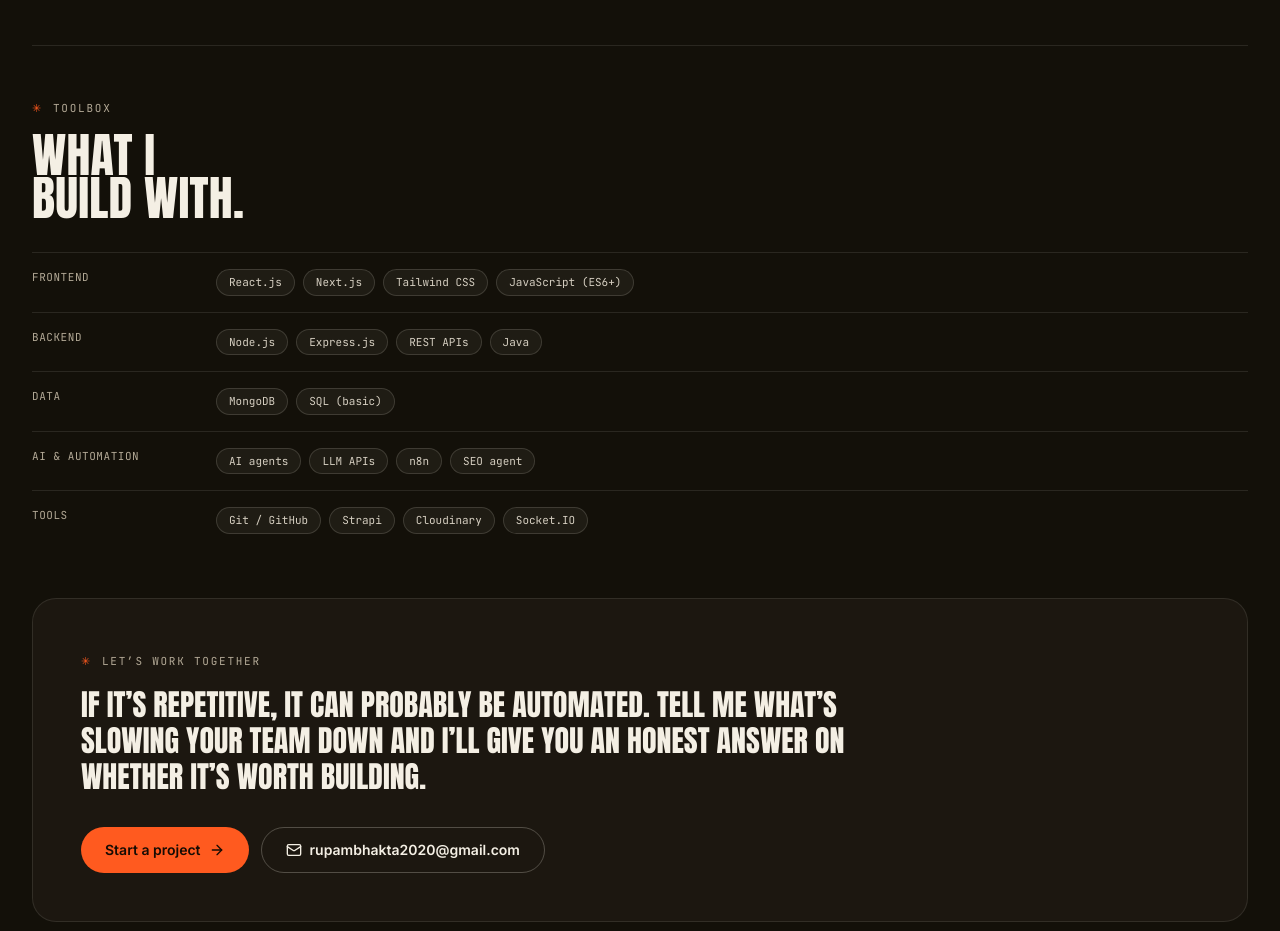
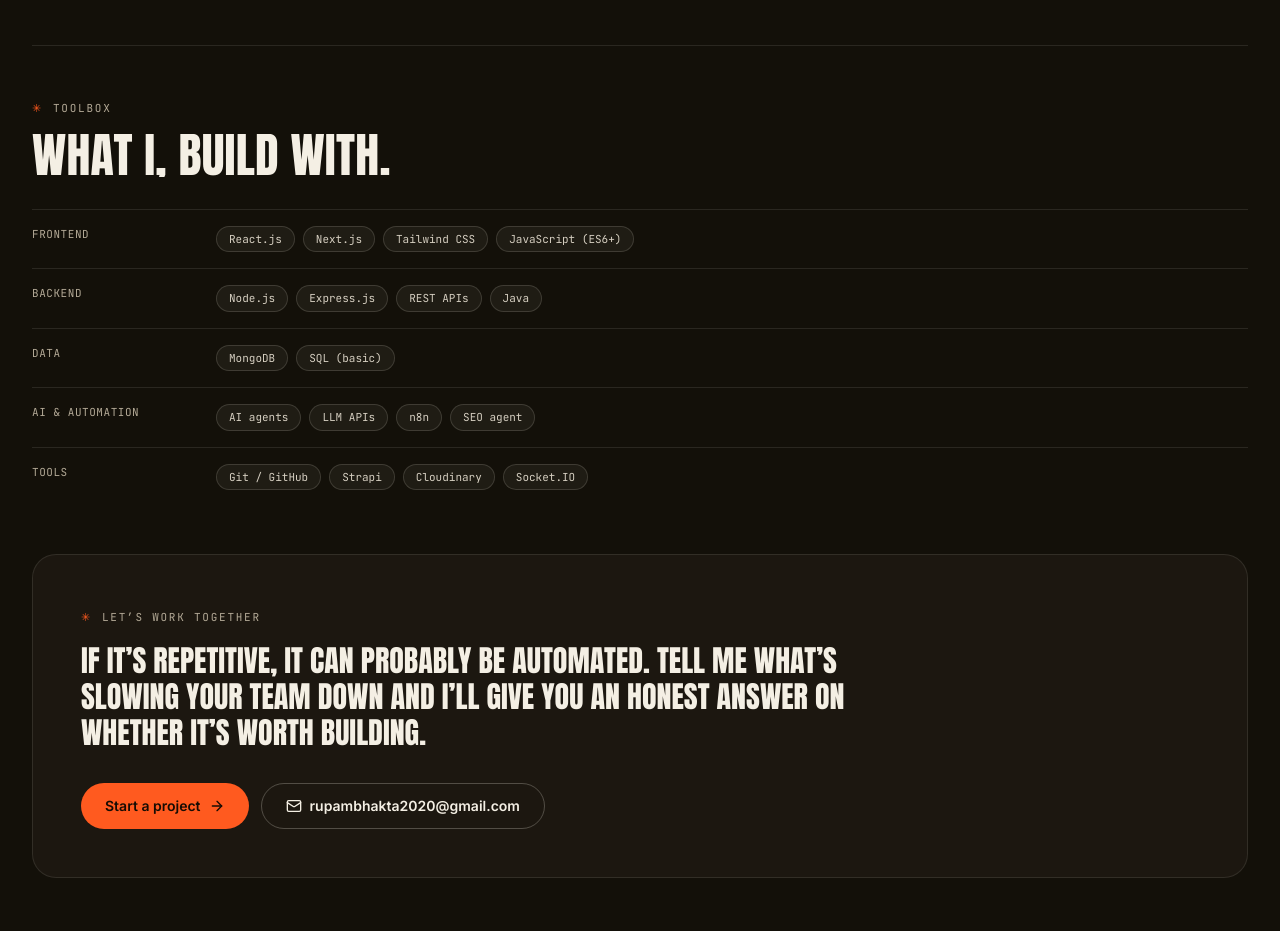
Before and after one commit to rupambhakta/Portfolio, a React (Vite) app: page /about in a window 1280 px wide. Shown: the part 3540-4471 px from the top of the page. Built offline with nearby package versions, Linux system fonts and the light colour scheme.

Commit message:
fix: correct typo in AboutPage toolbox section title

```diff
--- a/src/pages/AboutPage.jsx
+++ b/src/pages/AboutPage.jsx
@@ -302,7 +302,7 @@
         </Section>
 
         {/* Skills */}
-        <Section label="Toolbox" title={['What I', 'build with.']}>
+        <Section label="Toolbox" title={['What I, build with.']}>
           <div className="mt-8 space-y-4">
             {about.skills.map((g) => (
               <Reveal key={g.label}>
```
